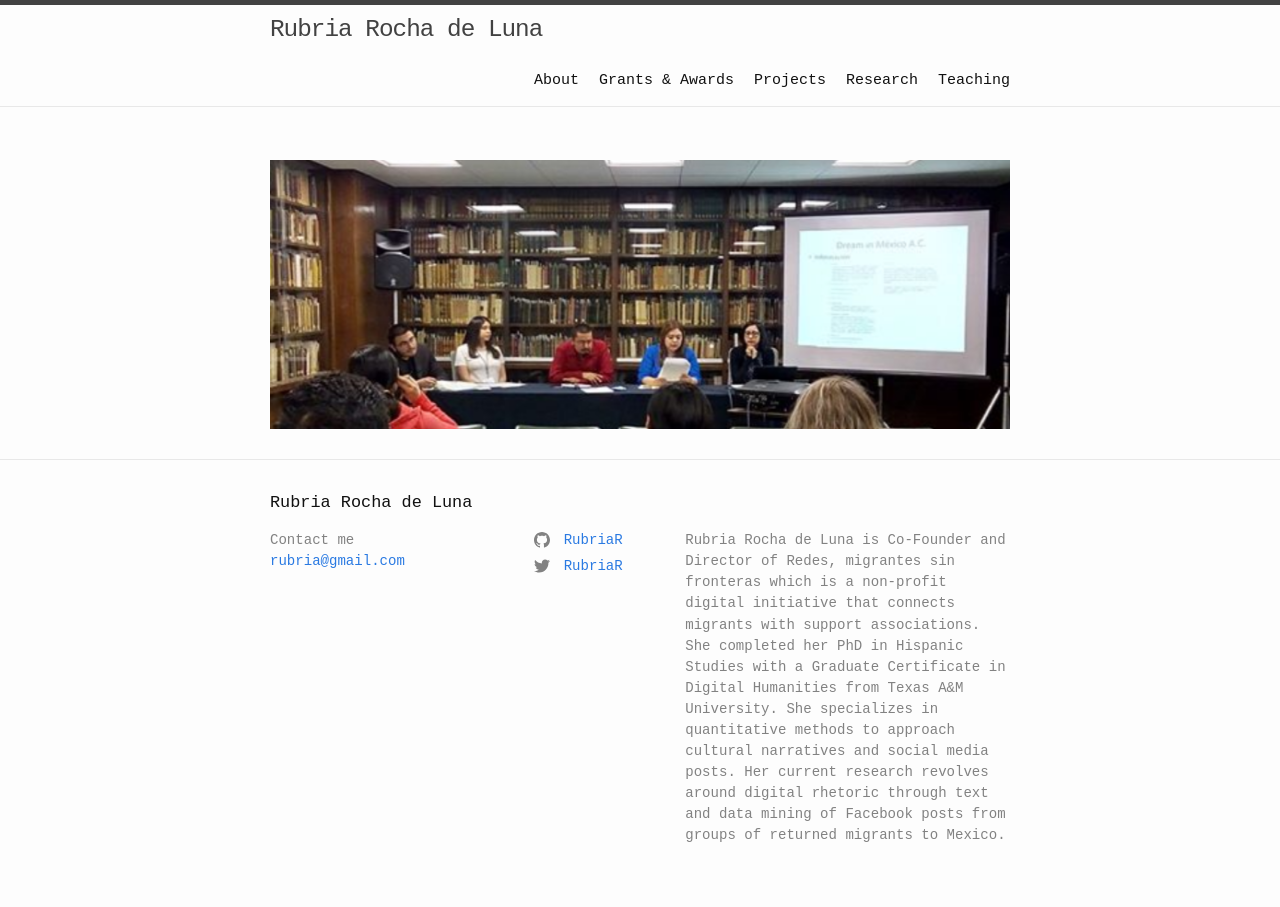
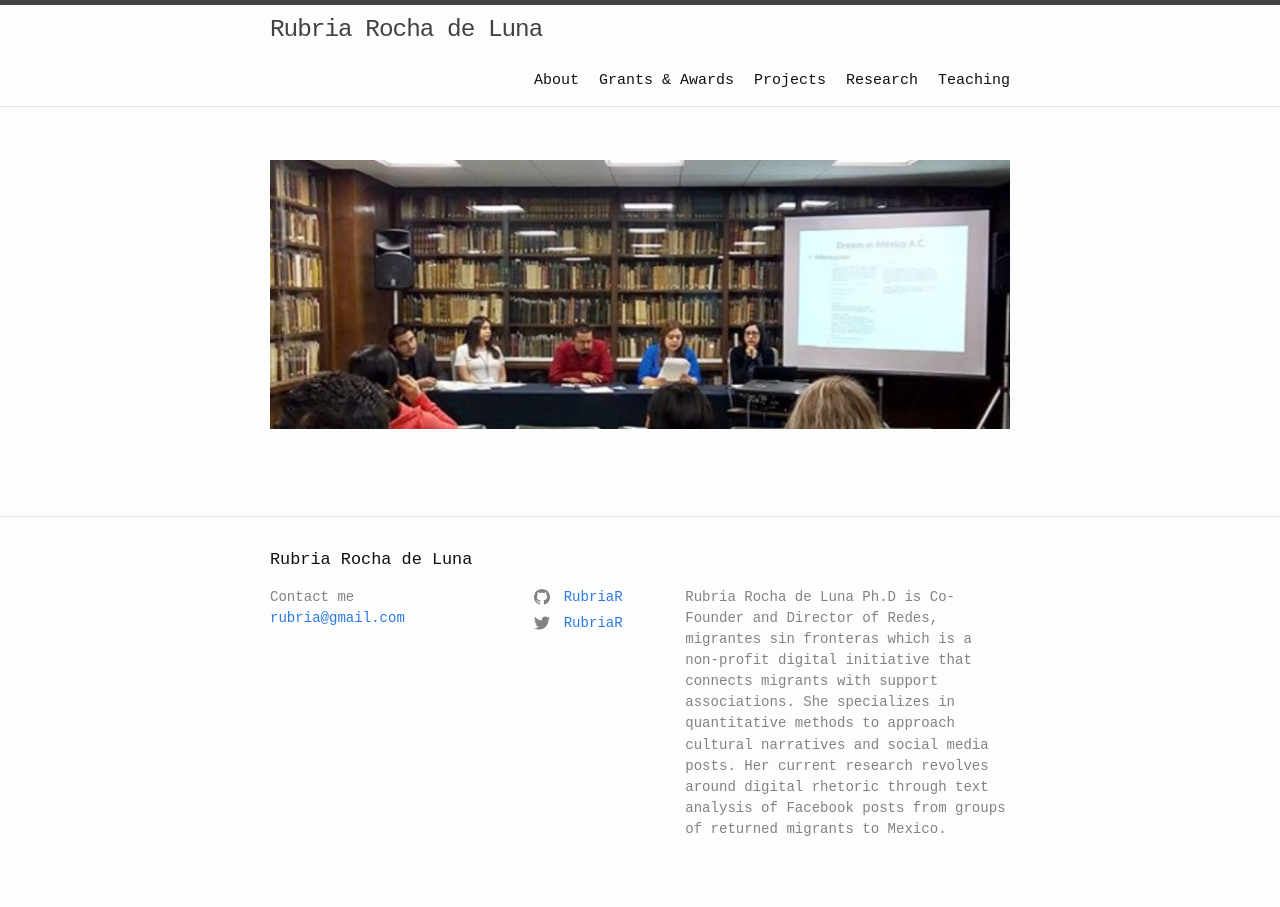
Before and after one commit to RubriaR/rubriarocha, a Jekyll site: the page built from index.md, in a window 1280 px wide. Built offline with Jekyll 4.4.1, drawn with Linux system fonts in a browser that asks for light colours.

Commit message:
Update _config.yml
bio mas corta

```diff
--- a/_config.yml
+++ b/_config.yml
@@ -16,7 +16,7 @@
 title: Rubria Rocha de Luna
 email: rubria@gmail.com
 description: >- # this means to ignore newlines until "baseurl:"
-  Rubria Rocha de Luna is Co-Founder and Director of Redes, migrantes sin fronteras which is a non-profit digital initiative that connects migrants with support associations. She completed her PhD in Hispanic Studies with a Graduate Certificate in Digital Humanities from Texas A&M University. She specializes in quantitative methods to approach cultural narratives and social media posts. Her current research revolves around digital rhetoric through text and data mining of Facebook posts from groups of returned migrants to Mexico.
+  Rubria Rocha de Luna Ph.D is Co-Founder and Director of Redes, migrantes sin fronteras which is a non-profit digital initiative that connects migrants with support associations. She specializes in quantitative methods to approach cultural narratives and social media posts. Her current research revolves around digital rhetoric through text analysis of Facebook posts from groups of returned migrants to Mexico.
 baseurl: "/rubriarocha" # the subpath of your site, e.g. /blog
 url: "localhost:4000" # the base hostname & protocol for your site, e.g. http://example.com
 twitter_username: RubriaR
```
